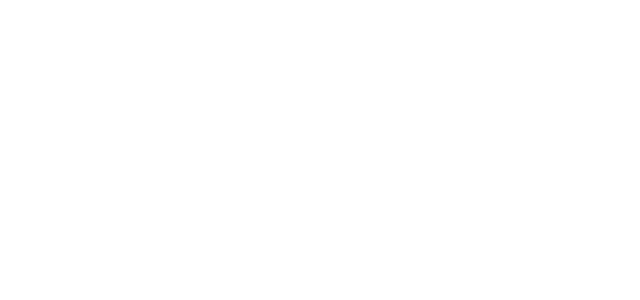
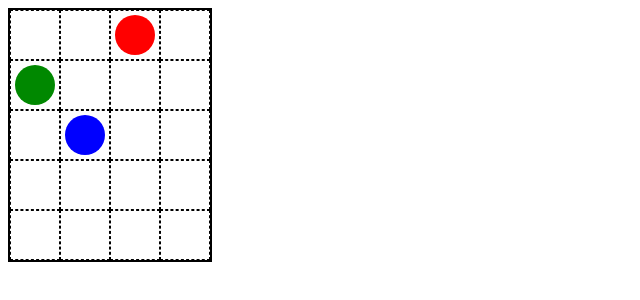
Before and after one commit to nineuito/layout_game-color-of-circles, a plain HTML site: page src/index.html in a window 1280 px wide. Shown: the whole page, without its empty margins (0-640 px from the left). Drawn offline with Linux system fonts and the light colour scheme.

Commit message:
add solution

```diff
--- a/src/index.html
+++ b/src/index.html
@@ -1,12 +1,51 @@
 <!DOCTYPE html>
 <html lang="en">
-<head>
-  <meta charset="UTF-8">
-  <meta name="viewport" content="width=device-width, initial-scale=1.0">
-  <title>Color of circles</title>
-  <link rel="stylesheet" href="styles/style.css">
-</head>
-<body>
+  <head>
+    <meta charset="UTF-8" />
+    <meta name="viewport" content="width=device-width, initial-scale=1.0" />
+    <title>Color of circles</title>
+    <link rel="stylesheet" href="styles/style.css" />
+  </head>
+  <body>
+    <div class="game">
+      <div class="game__field">
+        <div class="game__cell"></div>
+        <div class="game__cell"></div>
+        <div class="game__cell"></div>
+        <div class="game__cell"></div>
+        <div class="game__cell"></div>
+        <div class="game__cell"></div>
+        <div class="game__cell"></div>
+        <div class="game__cell"></div>
+        <div class="game__cell"></div>
+        <div class="game__cell"></div>
+        <div class="game__cell"></div>
+        <div class="game__cell"></div>
+        <div class="game__cell"></div>
+        <div class="game__cell"></div>
+        <div class="game__cell"></div>
+        <div class="game__cell"></div>
+        <div class="game__cell"></div>
+        <div class="game__cell"></div>
+        <div class="game__cell"></div>
+        <div class="game__cell"></div>
+      </div>
 
-</body>
+      <div class="game__player
+        game__player--color--red
+        game__player--x--3
+        game__player--y--1
+      "></div>
+      <div class="game__player
+        game__player--color--green
+        game__player--x--1
+        game__player--y--2
+      "></div>
+      <div class="game__player
+        game__player--color--blue
+        game__player--x--2
+        game__player--y--3
+      "></div>
+    </div>
+  </body>
 </html>
--- /dev/null
+++ b/src/styles/style.scss
@@ -0,0 +1,63 @@
+$cell-size: 50px;
+$player-size: 0.8 * $cell-size;
+$shift: ($cell-size - $player-size) / 2;
+$col-conut: 4;
+$rows-count: 5;
+
+.game {
+  position: relative;
+  width: $col-conut * $cell-size;
+  border: 2px solid #000;
+
+  &__field {
+    display: flex;
+    flex-wrap: wrap;
+  }
+
+  &__cell {
+    box-sizing: border-box;
+    height: $cell-size;
+    width: $cell-size;
+    border: 1px dashed #000;
+  }
+
+  &__player {
+    position: absolute;
+    top: $shift;
+    left: $shift;
+    height: $player-size;
+    width: $player-size;
+    background-color: #000;
+    border-radius: 50%;
+
+    @function currentShift($position, $size, $base-shift) {
+      @return ($position - 1) * $size +$base-shift;
+    }
+
+    @for $row from 1 through $rows-count {
+      &--y--#{$row} {
+        top: currentShift($row, $cell-size, $shift)
+      }
+    }
+
+    @for $colomn from 1 through $col-conut {
+      &--x--#{$colomn} {
+        left: currentShift($colomn, $cell-size, $shift);
+      }
+    }
+
+    $colors:
+      red #f00,
+      green #080,
+      blue #00f;
+
+    @each $name, $color in $colors {
+      &--color--#{$name} {
+
+        background-color: $color;
+      }
+    }
+  }
+}
+
+/*# sourceMappingURL=style.css.map */
```
Also changed, not shown: package-lock.json (added), src/styles/style.css, 1 other file.
